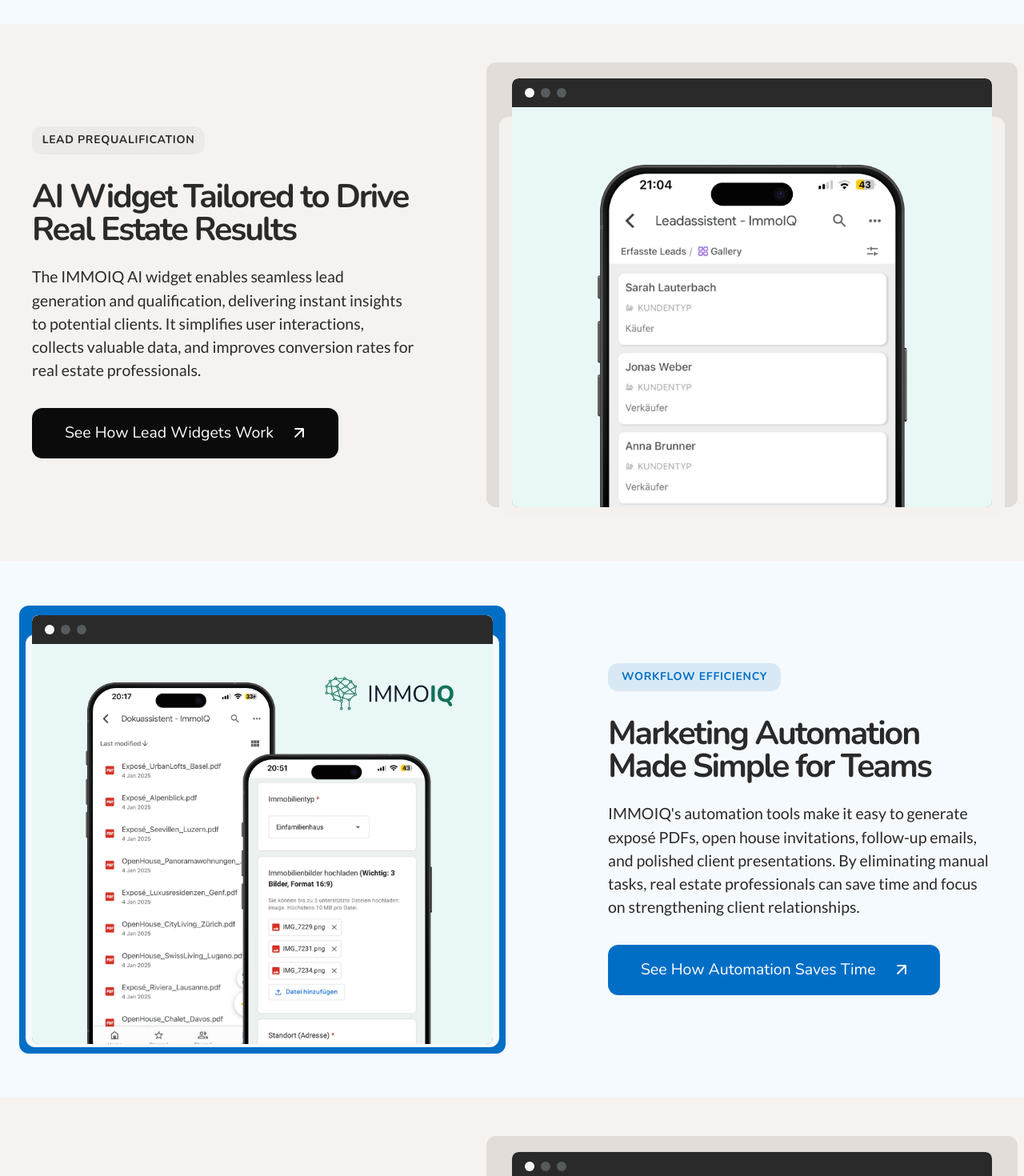
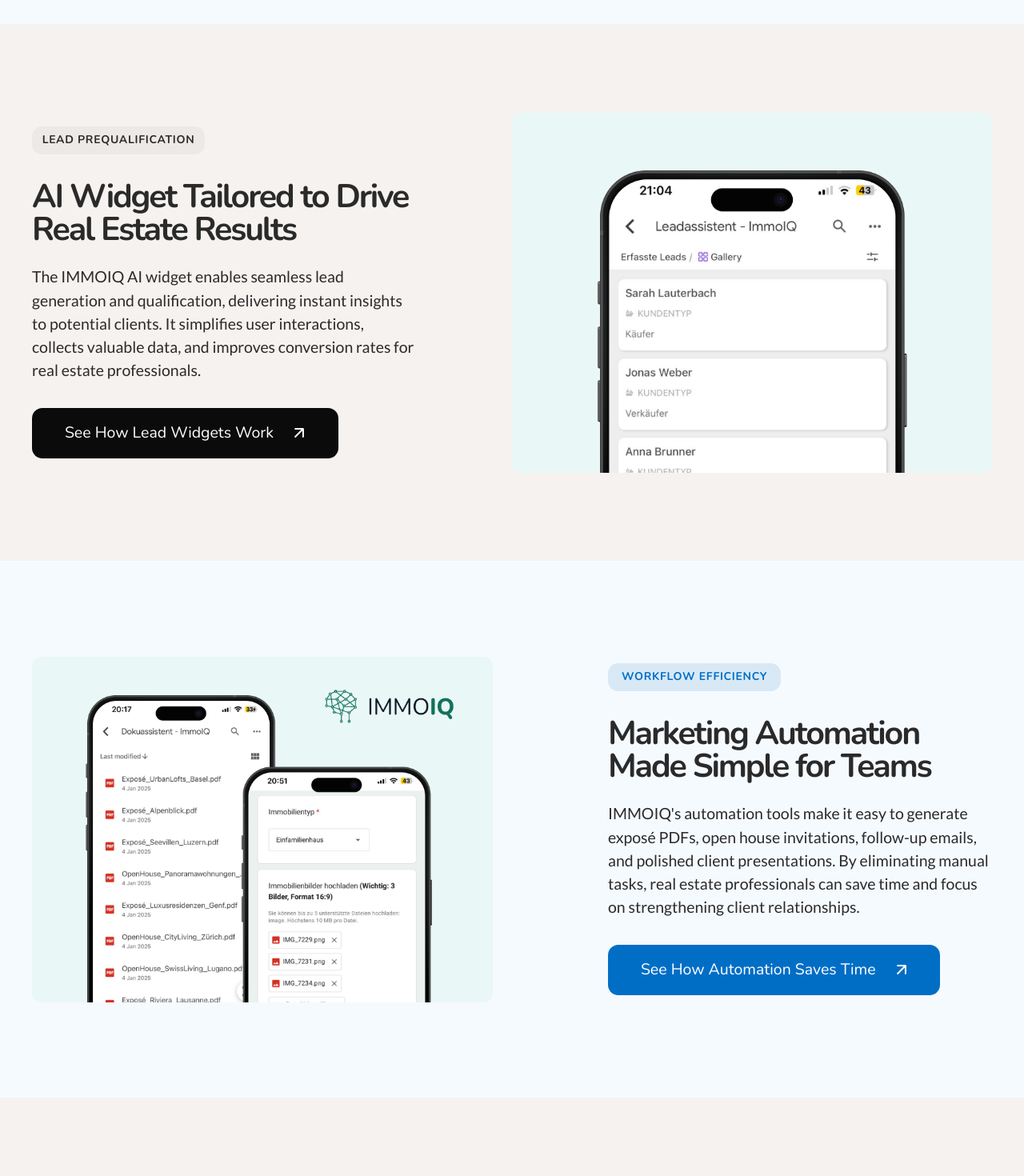
Before and after one commit to anonfaded/dotwebv3, a Next.js app: page /en in a window 1280 px wide. Shown: the part 1880-3350 px from the top of the page at 80% size. Built offline with nearby package versions, Linux system fonts and the light colour scheme.

Commit message:
refactor AIWidgetSection, AutomationSection, and ScalableSection: replace Card components with Image elements for improved layout and performance

```diff
--- a/src/components/sections/AIWidgetSection.tsx
+++ b/src/components/sections/AIWidgetSection.tsx
@@ -2,7 +2,6 @@
 
 import Image from 'next/image';
 import Link from 'next/link';
-import { Card } from 'antd';
 
 export default function AIWidgetSection() {
   return (
@@ -41,50 +40,16 @@
               </Link>
             </div>
 
-            {/* Right Content - Window Frame */}
+            {/* Right Content - Image */}
             <div className="w-full lg:w-1/2 mt-8 lg:mt-0 order-2">
-              <div className="relative w-full max-w-[680px] mx-auto lg:mx-0">
-                {/* Background layers */}
-                <div className="absolute -right-4 lg:-right-8 -top-3 lg:-top-5 -bottom-3 lg:bottom-0 w-[calc(100%+32px)] lg:w-[calc(100%+64px)] bg-[#e2ddd8] rounded-xl" />
-                <div className="absolute -right-2 lg:-right-4 top-6 lg:top-12 -bottom-1 lg:-bottom-3 w-[calc(100%+16px)] lg:w-[calc(100%+32px)] bg-[#f5f1ee] rounded-xl" />
-
-                {/* Card container */}
-                <div className="relative">
-                  <Card
-                    className="overflow-hidden w-full [&_.ant-card-head-wrapper]:after:hidden !border-0 [&_.ant-card]:border-0 [&_.ant-card-head]:border-b-0 shadow-none"
-                    bodyStyle={{
-                      padding: 0,
-                      background: '#1E1E1E',
-                      height: '500px',
-                      border: 'none',
-                    }}
-                    headStyle={{
-                      background: '#2A2A2A',
-                      border: 'none',
-                      borderBottom: 0,
-                      padding: '12px 16px',
-                      minHeight: 'auto',
-                      marginBottom: 0,
-                    }}
-                    title={
-                      <div className="flex space-x-2">
-                        <div className="w-3 h-3 rounded-full bg-[#f7f7f8]" />
-                        <div className="w-3 h-3 rounded-full bg-[#565b5d]" />
-                        <div className="w-3 h-3 rounded-full bg-[#565b5d]" />
-                      </div>
-                    }
-                  >
-                    <div className="relative w-full h-full">
+              <div className="relative w-full aspect-[4/3] max-w-[680px] mx-auto lg:mx-0">
                 <Image
                   src="/widget-screenshot.png"
                   alt="AI Widget Interface"
                   fill
-                        className="object-cover object-top"
+                  className="object-cover object-top rounded-xl"
                   priority
                 />
-                    </div>
-                  </Card>
-                </div>
               </div>
             </div>
           </div>
--- a/src/components/sections/AutomationSection.tsx
+++ b/src/components/sections/AutomationSection.tsx
@@ -11,50 +11,16 @@
         <div className="max-w-[1200px] mx-auto w-full">
           {/* Content Grid - Updated spacing */}
           <div className="flex flex-col lg:flex-row items-center lg:gap-36">
-            {/* Left Content - Window Frame */}
+            {/* Left Content - Image */}
             <div className="w-full lg:w-1/2 mt-8 lg:mt-0 order-2 lg:order-1">
-              <div className="relative w-full max-w-[680px] mx-auto">
-                {/* Updated background layers */}
-                <div className="absolute -left-4 lg:-left-4 -top-3 lg:-top-3 -bottom-3 lg:-bottom-3 w-[calc(100%+32px)] bg-[#016EC6] rounded-xl" />
-                <div className="absolute -left-2 lg:-left-2 top-6 lg:top-6 -bottom-1 lg:-bottom-1 w-[calc(100%+16px)] bg-[#f5faff] rounded-xl" />
-
-                {/* Card container with overflow */}
-                <div className="relative">
-                  <Card
-                    className="overflow-hidden w-full [&_.ant-card-head-wrapper]:after:hidden !border-0 [&_.ant-card]:border-0 [&_.ant-card-head]:border-b-0 shadow-none"
-                    bodyStyle={{
-                      padding: 0,
-                      background: '#1E1E1E',
-                      height: '500px',
-                      border: 'none',
-                    }}
-                    headStyle={{
-                      background: '#2A2A2A',
-                      border: 'none',
-                      borderBottom: 0,
-                      padding: '12px 16px',
-                      minHeight: 'auto',
-                      marginBottom: 0,
-                    }}
-                    title={
-                      <div className="flex space-x-2">
-                        <div className="w-3 h-3 rounded-full bg-[#f7f7f8]" />
-                        <div className="w-3 h-3 rounded-full bg-[#565b5d]" />
-                        <div className="w-3 h-3 rounded-full bg-[#565b5d]" />
-                      </div>
-                    }
-                  >
-                    <div className="relative w-full h-full">
+              <div className="relative w-full aspect-[4/3] max-w-[680px] mx-auto">
                 <Image
                   src="/widget-screenshot2.png"
                   alt="Automation Interface"
                   fill
-                        className="object-cover object-top"
+                  className="object-cover object-top rounded-xl"
                   priority
                 />
-                    </div>
-                  </Card>
-                </div>
               </div>
             </div>
 
--- a/src/components/sections/ScalableSection.tsx
+++ b/src/components/sections/ScalableSection.tsx
@@ -41,50 +41,16 @@
               </Link>
             </div>
 
-            {/* Right Content - Window Frame */}
+            {/* Right Content - Image */}
             <div className="w-full lg:w-1/2 mt-8 lg:mt-0 order-2">
-              <div className="relative w-full max-w-[680px] mx-auto lg:mx-0">
-                {/* Background layers */}
-                <div className="absolute -right-4 lg:-right-8 -top-3 lg:-top-5 -bottom-3 lg:bottom-0 w-[calc(100%+32px)] lg:w-[calc(100%+64px)] bg-[#e2ddd8] rounded-xl" />
-                <div className="absolute -right-2 lg:-right-4 top-6 lg:top-12 -bottom-1 lg:-bottom-3 w-[calc(100%+16px)] lg:w-[calc(100%+32px)] bg-[#f5f1ee] rounded-xl" />
-
-                {/* Card container */}
-                <div className="relative">
-                  <Card
-                    className="overflow-hidden w-full [&_.ant-card-head-wrapper]:after:hidden !border-0 [&_.ant-card]:border-0 [&_.ant-card-head]:border-b-0 shadow-none"
-                    bodyStyle={{
-                      padding: 0,
-                      background: '#1E1E1E',
-                      height: '500px',
-                      border: 'none',
-                    }}
-                    headStyle={{
-                      background: '#2A2A2A',
-                      border: 'none',
-                      borderBottom: 0,
-                      padding: '12px 16px',
-                      minHeight: 'auto',
-                      marginBottom: 0,
-                    }}
-                    title={
-                      <div className="flex space-x-2">
-                        <div className="w-3 h-3 rounded-full bg-[#f7f7f8]" />
-                        <div className="w-3 h-3 rounded-full bg-[#565b5d]" />
-                        <div className="w-3 h-3 rounded-full bg-[#565b5d]" />
-                      </div>
-                    }
-                  >
-                    <div className="relative w-full h-full">
+              <div className="relative w-full aspect-[4/3] max-w-[680px] mx-auto lg:mx-0">
                 <Image
                   src="/widget-screenshot3.png"
                   alt="Scalable Platform Interface"
                   fill
-                        className="object-cover object-right"
+                  className="object-cover object-right rounded-xl"
                   priority
                 />
-                    </div>
-                  </Card>
-                </div>
               </div>
             </div>
           </div>
```
Lines whose indentation alone changed are shown as unchanged.
